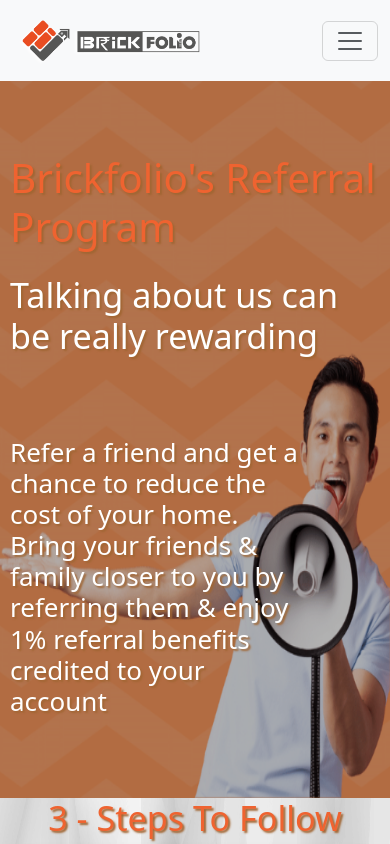
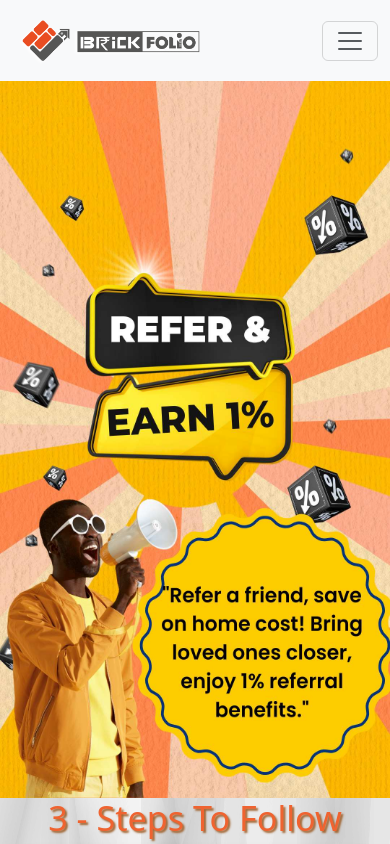
Before and after one commit to PratikTalware26/BrickMainDummy, a React (Vite) app: page /referandearn in a window 390 px wide. Shown: the top 844 px of the page. Built offline with nearby package versions, Linux system fonts and the light colour scheme.

Commit message:
mob background image added

```diff
--- a/src/Components/ReferPage.css
+++ b/src/Components/ReferPage.css
@@ -121,9 +121,10 @@
 }
 @media screen and (max-width: 500px) {
   .refer-row-1 {
-    background-image: linear-gradient(rgba(0, 0, 0, 0.3), rgba(0, 0, 0, 0.3)),
-      url("../assets/row1MobImg.png");
-    padding: 10px !important;
+    background-image: url("../assets/row1MobImg.jpg");
+  }
+  .refer-content{
+    display: none;
   }
 }
 @media screen and (max-width: 700px) {
--- a/src/Components/ReferPage.jsx
+++ b/src/Components/ReferPage.jsx
@@ -59,7 +59,7 @@
     <div>
       <Navbar />
       <div className="p-5 refer-row-1 d-flex align-items-center">
-        <div>
+        <div className="refer-content">
         <div>
           <h1 className="display-2 refer-head">
             Brickfolio's Referral Program
```
Also changed, not shown: src/assets/row1MobImg.jpg (added).
